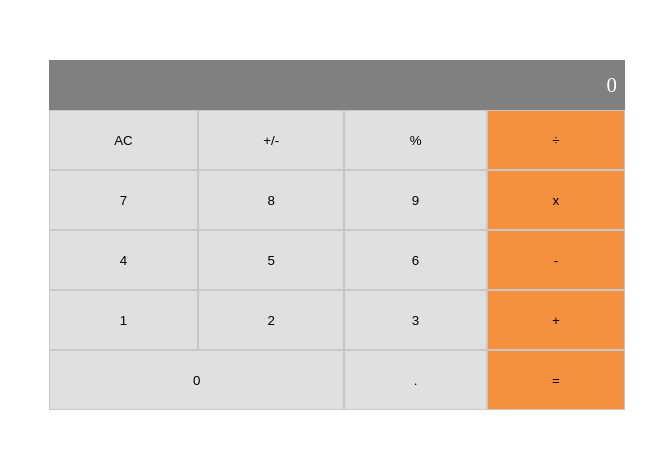
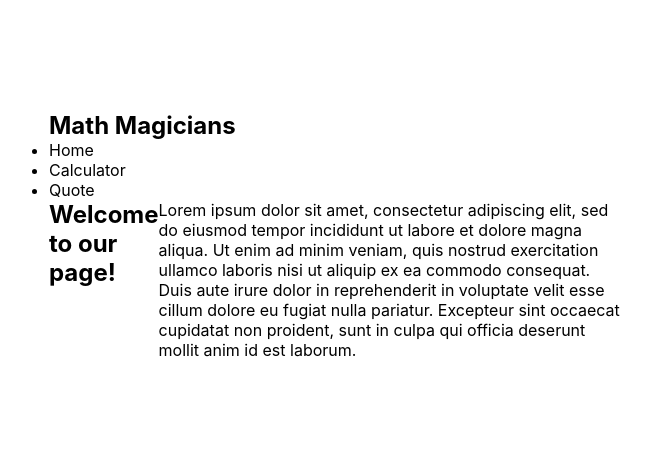
Before and after one commit to lugard1/math-magiciians, a React (Create React App) app: page / in a window 1280 px wide. Shown: the part 165-614 px from the top of the page, without its empty margins (303-959 px from the left). Built offline with nearby package versions, Linux system fonts and the light colour scheme.

Commit message:
update app file

```diff
--- a/package.json
+++ b/package.json
@@ -10,6 +10,7 @@
     "big.js": "^6.2.1",
     "react": "^18.2.0",
     "react-dom": "^18.2.0",
+    "react-router-dom": "^6.7.0",
     "react-scripts": "5.0.1",
     "web-vitals": "^2.1.4"
   },
--- a/src/App.js
+++ b/src/App.js
@@ -1,12 +1,38 @@
 import React from 'react';
+import { Route, Routes } from 'react-router-dom';
 import Calculator from './components/calculator';
+import Home from './components/pages/Home';
+import Quote from './components/pages/Quote';
 import './App.css';
 
 class App extends React.PureComponent {
   render() {
     return (
       <div className="application">
-        <Calculator />
+        <header>
+          <nav>
+            <h1>Math Magicians</h1>
+            <ul>
+              <li>
+                <link to="/" className="home_link" />
+                Home
+              </li>
+              <li>
+                <link to="/Calculator" className="calculator_link" />
+                Calculator
+              </li>
+              <li>
+                <link to="/Quote" className="quote_link" />
+                Quote
+              </li>
+            </ul>
+          </nav>
+        </header>
+        <Routes>
+          <Route path="/" element={<Home />} />
+          <Route path="/Calculator" element={<Calculator />} />
+          <Route path="/Quote" element={<Quote />} />
+        </Routes>
       </div>
     );
   }
--- /dev/null
+++ b/src/components/pages/Home.js
@@ -0,0 +1,18 @@
+import React from 'react';
+import classes from './Home.module.css';
+
+const Home = () => (
+  <section className={classes.home_section}>
+    <h2>Welcome to our page!</h2>
+    <p>
+      Lorem ipsum dolor sit amet, consectetur adipiscing elit, sed do eiusmod tempor
+      incididunt ut labore et dolore magna aliqua. Ut enim ad minim veniam, quis nostrud
+      exercitation ullamco laboris nisi ut aliquip ex ea commodo consequat. Duis aute
+      irure dolor in reprehenderit in voluptate velit esse cillum dolore eu fugiat nulla
+      pariatur. Excepteur sint occaecat cupidatat non proident, sunt in culpa qui officia
+      deserunt mollit anim id est laborum.
+    </p>
+  </section>
+);
+
+export default Home;
--- /dev/null
+++ b/src/components/pages/Home.module.css
@@ -0,0 +1,3 @@
+.home_section {
+  display: flex;
+}
--- /dev/null
+++ b/src/components/pages/Quote.js
@@ -0,0 +1,11 @@
+import React from 'react';
+
+const Quote = () => (
+  <div className="quote">
+    <p>
+      &quot;Pure mathematics is, in its way, the poetry of logical ideas.&quot; - Albert Eistein.
+    </p>
+  </div>
+);
+
+export default Quote;
--- /dev/null
+++ b/src/components/pages/Quote.module.css
@@ -0,0 +1,3 @@
+.quote {
+  text-align: center;
+}
--- a/src/index.js
+++ b/src/index.js
@@ -1,10 +1,15 @@
 import React from 'react';
 import ReactDOM from 'react-dom/client';
+import { BrowserRouter } from 'react-router-dom';
 import App from './App';
+
+import './index.css';
 
 const root = ReactDOM.createRoot(document.getElementById('root'));
 root.render(
   <React.StrictMode>
-    <App />
+    <BrowserRouter>
+      <App />
+    </BrowserRouter>
   </React.StrictMode>,
 );
```
Also changed, not shown: .eslintrc.json, src/App.css (line endings or trailing spaces), 1 other file (tests, documents, lock files or other folders).
